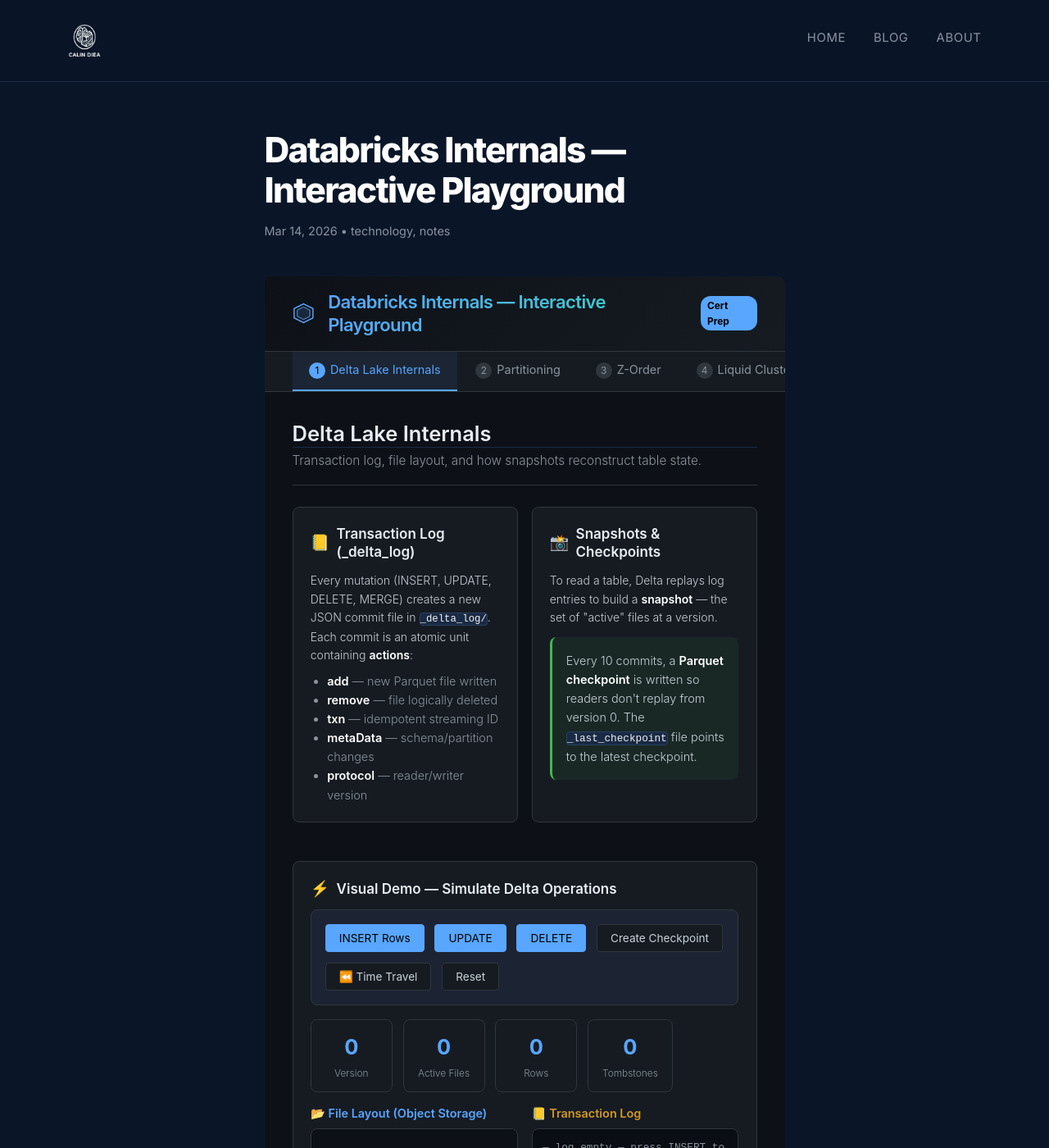
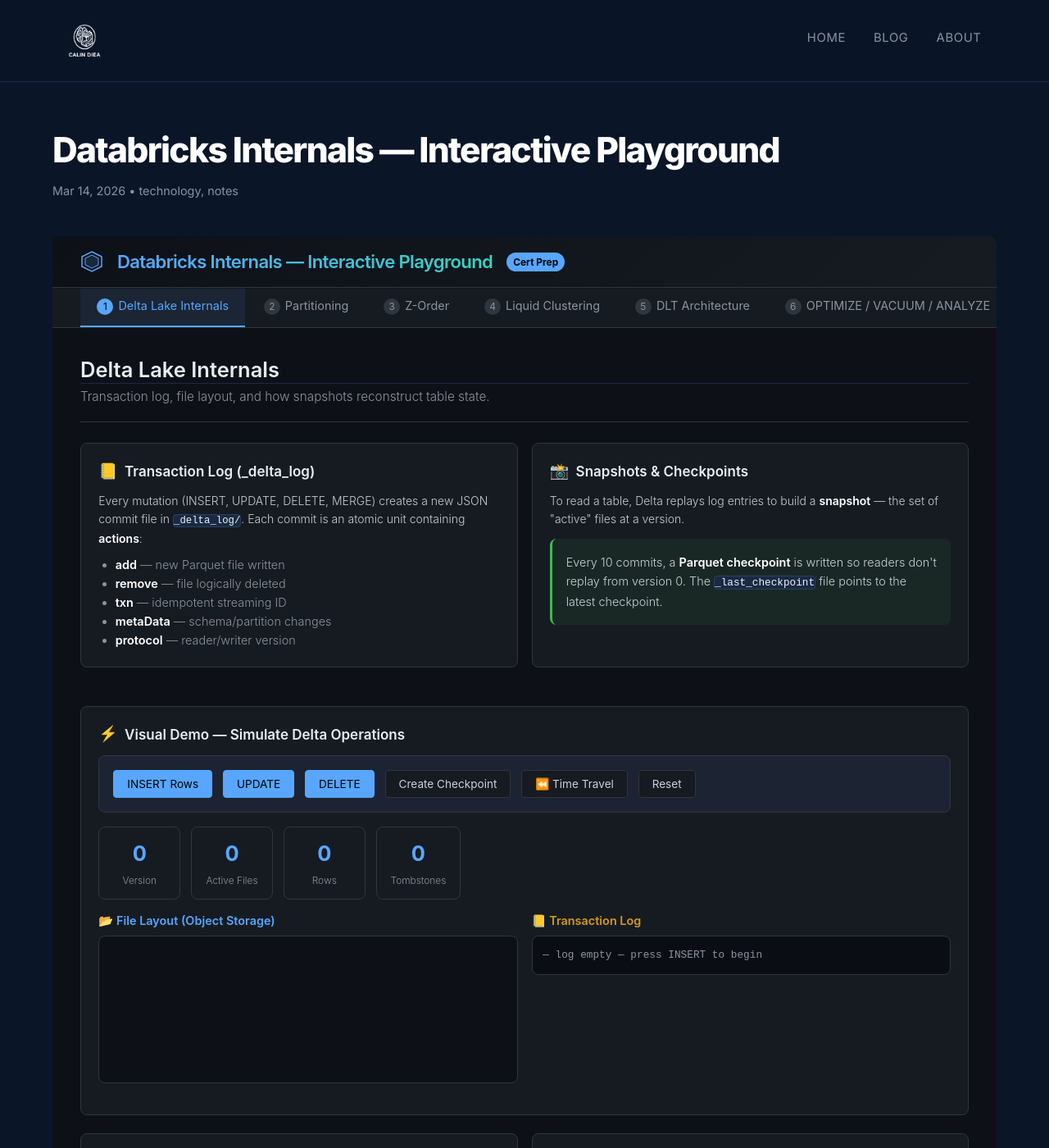
Before and after one commit to calindiea/calindiea.github.io, a Jekyll site: the page built from _posts/2026-03-14-databricks-playground.html, in a window 1280 px wide and 1400 px high. Shown: the whole window at 82% size. Built offline with Jekyll 4.4.1, drawn with Linux system fonts in a browser that asks for light colours.

Commit message:
make it wider

```diff
--- a/_posts/2026-03-14-databricks-playground.html
+++ b/_posts/2026-03-14-databricks-playground.html
@@ -6,6 +6,16 @@
 ---
 
 <style>
+/* ── Break out of narrow post container ────────────────── */
+.post:has(.dbx-playground) {
+  max-width: 95vw;
+  width: 95vw;
+  margin-left: 50%;
+  transform: translateX(-50%);
+  padding-left: 2.5vw;
+  padding-right: 2.5vw;
+}
+
 /* ── RESET & BASE (scoped to post) ─────────────────────── */
 .dbx-playground *,
 .dbx-playground *::before,
```
